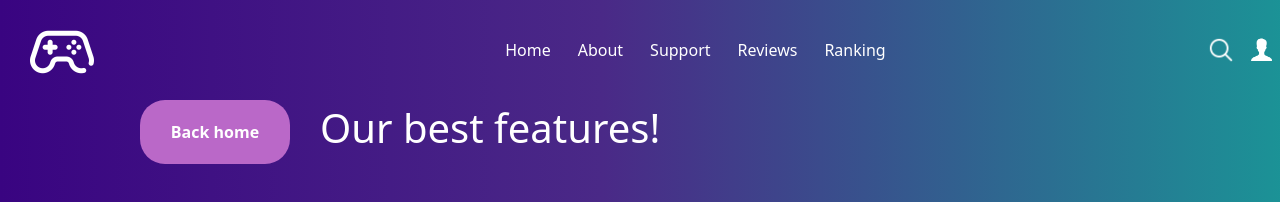
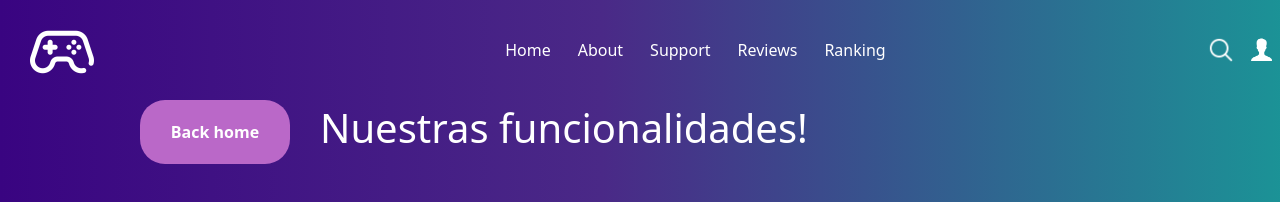
Before and after one commit to Satooo/PrograWeb---repositorio, a React (Create React App) app in the folder ProyectoGrupalReact/: page /story in a window 1280 px wide. Shown: the top 202 px of the page. Built offline with nearby package versions, Linux system fonts and the light colour scheme.

Commit message:
feat:cambio

```diff
--- a/ProyectoGrupalReact/src/components/MyStory.jsx
+++ b/ProyectoGrupalReact/src/components/MyStory.jsx
@@ -15,7 +15,7 @@ const MyStory = ()=>{
     return <div style={{width:"80%",color:"white",marginLeft:"10%"}}>
         <div style={{display:"flex",flexDirection:"row",alignItems:"center"}}>
         <a href ="/homepage" style={{backgroundColor:"#ba68c8",display:"block",width:"150px",textAlign:"center",padding:"20px",borderRadius:"25px",marginRight:"30px"}}><b> Back home</b></a>
-            <h1>Our best features!</h1>
+            <h1>Nuestras funcionalidades!</h1>
         </div>
         <div style={{display:"flex",flexDirection:"row",overflow:"scroll"}}>
         {segment("Compra para principiantes ","La compra para principiantes consiste en dar recomendaciones de CPU según el uso que le quiere dar el usuario, incluyendo una tabla de sus componentes con sus respectivos precios. ","f1")}
```
